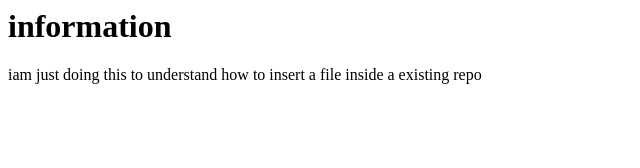
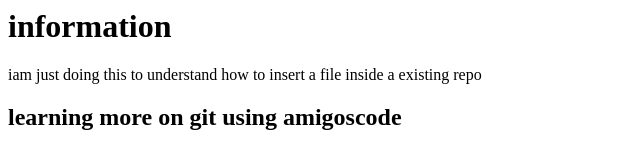
Before and after one commit to Mohanappriya0106/amigosir, a plain HTML site: page add.html in a window 1280 px wide. Shown: the whole page, without its empty margins (0-640 px from the left). Drawn offline with Linux system fonts and the light colour scheme.

Commit message:
Updated add.html

```diff
--- a/add.html
+++ b/add.html
@@ -5,5 +5,6 @@
     <body>
         <h1>information</h1>
         <p>iam just doing this to understand how to insert a file inside a existing repo</p>
+        <h2> learning more on git using amigoscode</h2>
     </body>
 </html>
```
